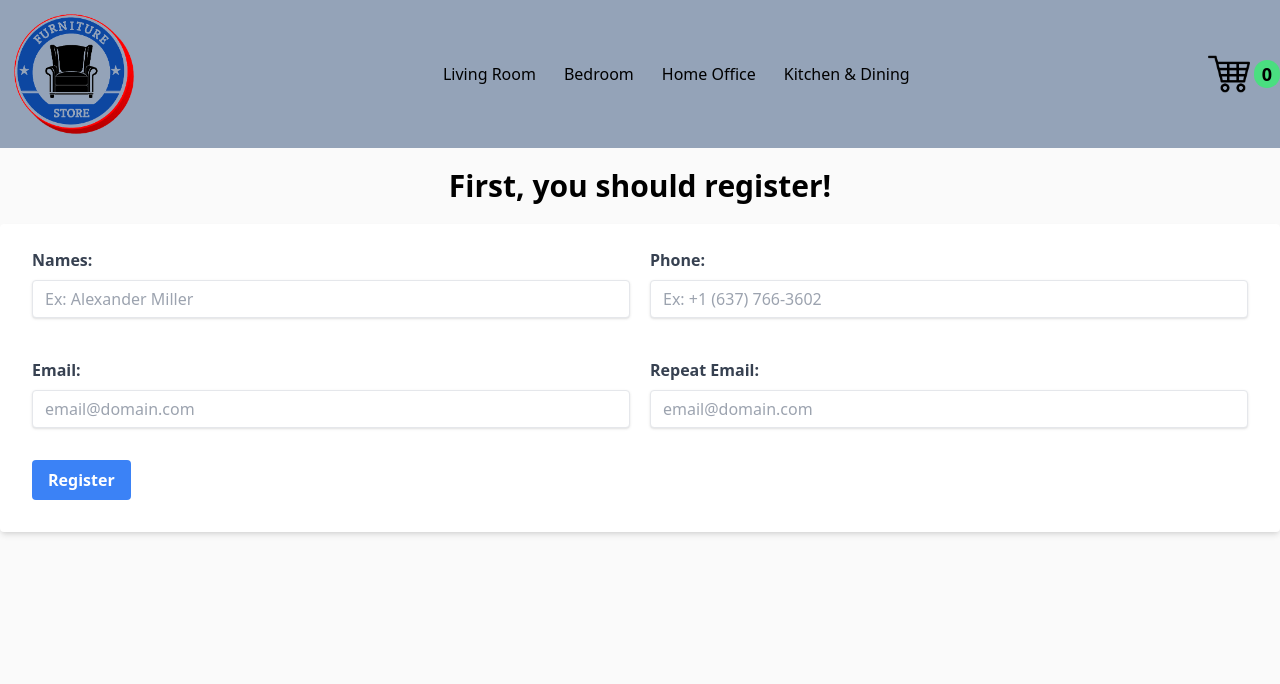
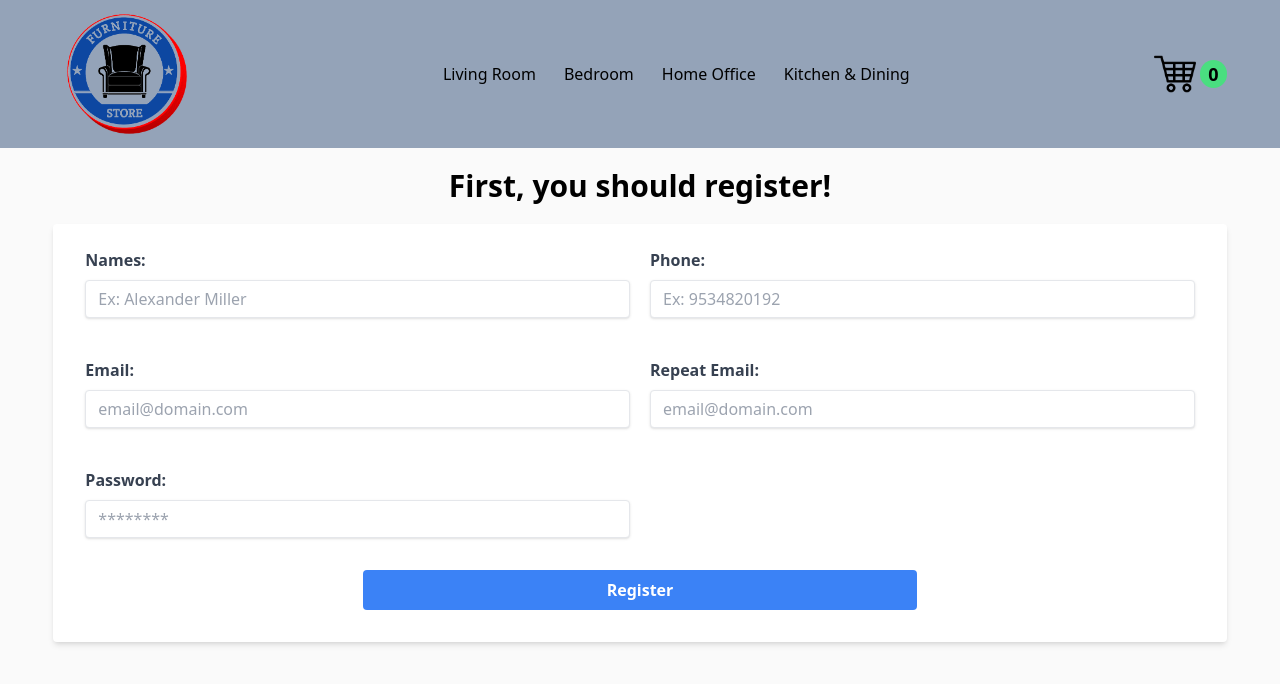
Before and after one commit to diegonzalodev/furniture-store, a React (Vite) app: page /cart/checkout in a window 1280 px wide. Shown: the top 684 px of the page. Built offline with nearby package versions, Linux system fonts and the light colour scheme.

Commit message:
styles updated

```diff
--- a/src/components/cart/CartContainer.jsx
+++ b/src/components/cart/CartContainer.jsx
@@ -7,16 +7,16 @@ function CartContainer() {
   const { cartList, emptyCart } = useCartContext();
 
   return (
-    <div className="max-w-7xl mx-auto my-8 text-3xl">
+    <div className="w-11/12 mx-auto my-8 text-3xl md:max-w-7xl">
       {cartList.length ? (
         <>
           <h1 className="mb-10 font-bold">Shopping Cart</h1>
-          <div className="grid grid-cols-3">
+          <div className="grid grid-cols-1 md:grid-cols-3">
             <CartList />
             <CartSummary />
           </div>
           <button
-            className="focus:outline-none text-white bg-red-700 hover:bg-red-800 focus:ring-4 focus:ring-red-300 font-medium rounded-lg text-base px-5 py-2.5 mr-2 dark:bg-red-600 dark:hover:bg-red-700 dark:focus:ring-red-900 w-1/4"
+            className="focus:outline-none text-white bg-red-700 hover:bg-red-800 focus:ring-4 focus:ring-red-300 font-medium rounded-lg text-base px-5 py-2.5 mt-7 mr-2 dark:bg-red-600 dark:hover:bg-red-700 dark:focus:ring-red-900 w-full md:w-1/4"
             onClick={emptyCart}
           >
             Empty Cart
--- a/src/components/cart/CartSummary.jsx
+++ b/src/components/cart/CartSummary.jsx
@@ -4,7 +4,7 @@ import { useCartContext } from "../../context/CartContext";
 function CartSummary() {
   const { totalProducts, totalPrice } = useCartContext();
   return (
-    <div className="w-5/6 bg-zinc-100 px-7 pt-5 rounded-lg col-span-1 justify-self-end">
+    <div className="w-full bg-zinc-100 px-7 pt-5 rounded-lg col-span-1 justify-self-end md:w-5/6">
       <h2 className="font-medium text-center text-2xl">Order summary</h2>
       <div className="my-6 text-lg flex justify-between">
         <p>Total Products</p>
--- a/src/components/cart/CartWidget.jsx
+++ b/src/components/cart/CartWidget.jsx
@@ -6,7 +6,7 @@ function CartWidget() {
   const { totalProducts } = useCartContext();
 
   return (
-    <div className="flex items-center gap-1">
+    <div className="mb-5 flex items-center gap-1 md:mb-0">
       <Link to="/cart">
         <img
           className="cursor-pointer"
--- a/src/components/cart/CheckoutContainer.jsx
+++ b/src/components/cart/CheckoutContainer.jsx
@@ -12,12 +12,13 @@ function CheckoutContainer() {
     phone: "",
     email: "",
     reemail: "",
+    password: "",
   });
 
   const [error, setError] = useState({});
 
   const [isUserValidated, setIsUserValidated] = useState(false);
-  const [isFormValidated, setIfFormValidated] = useState(false);
+  const [isFormValidated, setIsFormValidated] = useState(false);
 
   const handleInputChanged = ({ target }) => {
     const { name, value } = target;
@@ -31,9 +32,9 @@ function CheckoutContainer() {
   const validateForm = (form) => {
     let errors = {};
     let regexNames = /^[A-Za-zÑñÁáÉéÍíÓóÚúÜü\s]+$/;
-    let regexPhone =
-      /[\(]?[\+]?(\d{2}|\d{3})[\)]?[\s]?((\d{6}|\d{8})|(\d{3}[\*\.\-\s]){3}|(\d{2}[\*\.\-\s]){4}|(\d{4}[\*\.\-\s]){2})|\d{8}|\d{10}|\d{12}/;
+    let regexPhone = /[\(]?[\+]?(\d{2}|\d{3})[\)]?[\s]?((\d{6}|\d{8})|(\d{3}[\*\.\-\s]){3}|(\d{2}[\*\.\-\s]){4}|(\d{4}[\*\.\-\s]){2})|\d{8}|\d{10}|\d{12}/;
     let regexEmail = /^(\w+[/./-]?){1,}@[a-z]+[/.]\w{2,}$/;
+    let regexPassword = /^(?=.*[a-z])(?=.*[A-Z])(?=.*\d)(?=.*[$@$!%*?&])([A-Za-z\d$@$!%*?&]|[^ ]){8,15}$/;
 
     if (!form.names.trim()) {
       errors.names = "The field 'Names' is required";
@@ -67,8 +68,17 @@ function CheckoutContainer() {
       delete errors.reemail;
     }
 
+    if (!form.password.trim()) {
+      errors.password = "The field 'Password' is required";
+    } else if (!regexPassword.test(form.password.trim())) {
+      errors.password =
+        "Your password must have a minimum of 8 characters, a capital letter, a number and a special character";
+    } else {
+      delete errors.password;
+    }
+
     if (Object.entries(errors).length === 0) {
-      setIfFormValidated(true);
+      setIsFormValidated(true);
     }
 
     return errors;
@@ -100,17 +110,23 @@ function CheckoutContainer() {
       .finally(() => {
         setIsUserValidated(true),
           emptyCart(),
-          setFormState({ names: "", phone: "", email: "", reemail: "" });
+          setFormState({
+            names: "",
+            phone: "",
+            email: "",
+            reemail: "",
+            password: "",
+          });
       });
   };
 
   return (
-    <div className="max-w-7xl mx-auto my-5">
+    <div className="w-11/12 mx-auto my-5 md:max-w-7xl">
       {isUserValidated ? (
         <CheckoutSuccessful />
       ) : (
         <>
-          <h2 className="text-center text-3xl font-bold">
+          <h2 className="text-center text-2xl font-bold md:text-3xl">
             First, you should register!
           </h2>
           <CheckoutForm
--- a/src/components/cart/CheckoutForm.jsx
+++ b/src/components/cart/CheckoutForm.jsx
@@ -7,7 +7,7 @@ function CheckoutForm({
   handleInputChanged,
   error,
 }) {
-  const { names, phone, email, reemail } = formState;
+  const { names, phone, email, reemail, password } = formState;
 
   return (
     <form
@@ -41,7 +41,7 @@ function CheckoutForm({
           name="phone"
           value={phone}
           type="tel"
-          placeholder="Ex: +1 (637) 766-3602"
+          placeholder="Ex: 9534820192"
           handleInputBlur={handleInputBlur}
           handleInputChanged={handleInputChanged}
         >
@@ -92,10 +92,29 @@ function CheckoutForm({
             </div>
           )}
         </Input>
+        <Input
+          labelInput="Password:"
+          id="password"
+          name="password"
+          value={password}
+          type="password"
+          placeholder="********"
+          handleInputBlur={handleInputBlur}
+          handleInputChanged={handleInputChanged}
+        >
+          {error.password && (
+            <div
+              className="bg-orange-100 border-l-4 border-orange-500 text-orange-700 mt-2 p-2"
+              role="alert"
+            >
+              <p>{error.password}</p>
+            </div>
+          )}
+        </Input>
       </div>
       <div className="mt-3 flex items-center">
         <input
-          className="bg-blue-500 hover:bg-blue-700 text-white font-bold py-2 px-4 rounded focus:outline-none focus:shadow-outline"
+          className="w-full bg-blue-500 hover:bg-blue-700 text-white font-bold py-2 px-4 rounded focus:outline-none focus:shadow-outline md:w-1/2 md:mx-auto"
           type="submit"
           value="Register"
         />
--- a/src/components/item/ItemCount.jsx
+++ b/src/components/item/ItemCount.jsx
@@ -20,7 +20,7 @@ function ItemCount({ onAdd, initial, stock }) {
   };
 
   return (
-    <div className="w-1/2 flex flex-col gap-5">
+    <div className="mt-7 w-full flex flex-col gap-5 md:w-1/2">
       <div className="flex justify-between items-center bg-transparent hover:bg-blue-500 text-blue-700 font-semibold hover:text-white py-2 px-4 border border-blue-500 hover:border-transparent rounded text-lg">
         <button onClick={handleAddProduct}>+</button>
         <div>{counter}</div>
--- a/src/components/item/ItemList.jsx
+++ b/src/components/item/ItemList.jsx
@@ -3,7 +3,7 @@ import Loading from "../loading/Loading";
 
 function ItemList({ products, loading }) {
   return (
-    <div className="max-w-7xl mx-auto my-8 flex flex-wrap justify-between items-center gap-x-5 gap-y-10">
+    <div className="w-11/12 mx-auto my-8 flex flex-wrap justify-between items-center gap-x-5 gap-y-10 md:max-w-7xl">
       {loading ? (
         <Loading />
       ) : (
--- a/src/components/layout/HeroSection.jsx
+++ b/src/components/layout/HeroSection.jsx
@@ -3,7 +3,7 @@ import hero from "../../assets/images/hero.png";
 function HeroSection() {
   return (
     <section className="bg-white dark:bg-gray-900 py-8">
-      <div className="grid max-w-screen-xl px-4 mx-auto lg:gap-8 xl:gap-0 lg:py-16 lg:grid-cols-12">
+      <div className="w-11/12 grid px-4 mx-auto md:max-w-screen-xl lg:gap-8 xl:gap-0 lg:py-16 lg:grid-cols-12">
         <div className="mr-auto place-self-center lg:col-span-7">
           <h1 className="max-w-2xl mb-7 text-4xl font-bold tracking-tight leading-none md:text-5xl xl:text-6xl dark:text-white">
             Find the best furniture collections and accesories for every room
--- a/src/components/layout/NavBar.jsx
+++ b/src/components/layout/NavBar.jsx
@@ -10,14 +10,14 @@ const categories = [
 
 function NavBar({ children }) {
   return (
-    <div className="max-w-7xl mx-auto flex justify-between items-center">
+    <nav className="w-11/12 mx-auto flex flex-col justify-between items-center gap-7 md:max-w-7xl md:flex-row md:gap-0">
       <div>
         <Link to="/">
           <img src={logo} width={145} alt="Furniture Store Logo" />
         </Link>
       </div>
       <nav>
-        <ul className="flex content-center items-center gap-7">
+        <ul className="flex content-center items-center gap-7 text-center">
           {categories.map((cat) => (
             <NavLink
               key={cat.id}
@@ -32,7 +32,7 @@ function NavBar({ children }) {
         </ul>
       </nav>
       {children}
-    </div>
+    </nav>
   );
 }
 
```
Also changed, not shown: src/components/cart/CheckoutSuccessful.jsx (+13 -4 lines), src/components/item/ItemDetail.jsx (+5 -5 lines).
